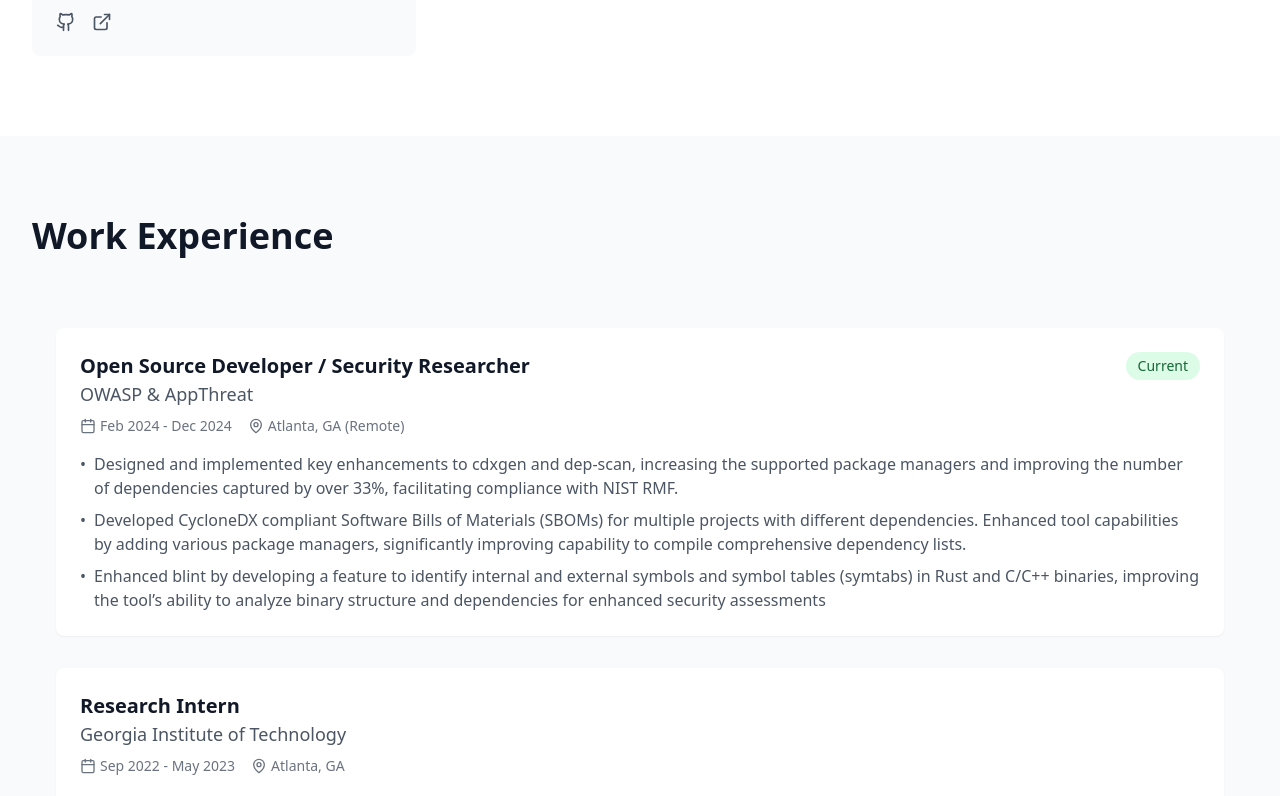
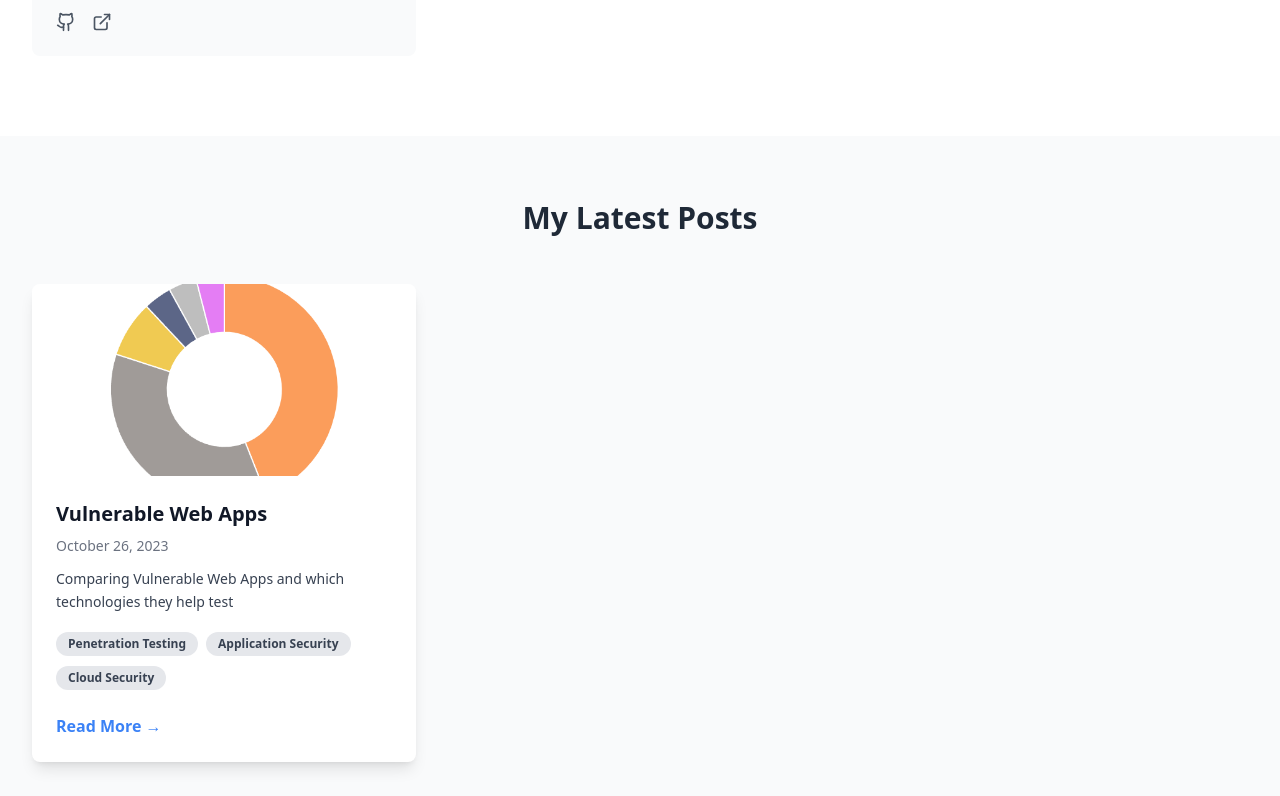
Before and after one commit to aryan-rajoria/Aryan-Rajoria.github.io, a React (Vite) app: page / in a window 1280 px wide. Shown: the part 1840-2636 px from the top of the page. Built offline with nearby package versions, Linux system fonts and the light colour scheme.

Commit message:
add blogs

```diff
--- a/src/App.tsx
+++ b/src/App.tsx
@@ -7,6 +7,7 @@
 import Projects from './components/Projects';
 import Contact from './components/Contact';
 import Navbar from './components/Navbar';
+import BlogList from './components/BlogList';
 import { ThemeProvider } from './context/ThemeContext';
 
 function App() {
@@ -18,6 +19,7 @@
         <main>
           <About />
           <Projects />
+          <BlogList />
           <Experience />
           <Education />
           {/* <Skills /> */}
--- /dev/null
+++ b/src/components/BlogList.tsx
@@ -0,0 +1,121 @@
+import React from 'react';
+import vulnImage from "../../static/proj1.png";
+
+interface Blog {
+  id: string;
+  title: string;
+  date: string;
+  description: string;
+  link: string;
+  imageUrl?: string; // Optional: URL for a cover image
+  tags?: string[];   // Optional: An array of tags
+}
+
+// Easy-to-edit list of blog posts
+// Replace with your actual blog post data
+const blogs: Blog[] = [
+  {
+    id: '1',
+    title: 'Vulnerable Web Apps',
+    date: 'October 26, 2023',
+    description: 'Comparing Vulnerable Web Apps and which technologies they help test',
+    link: 'https://aryan-rajoria.github.io/vuln-web-sec-proj/', // Replace with the actual link to your blog post
+    imageUrl: vulnImage, // Example image
+    tags: ['Penetration Testing', 'Application Security', "Cloud Security"],
+  },
+//   {
+//     id: '2',
+//     title: 'Understanding React Hooks',
+//     date: 'November 15, 2023',
+//     description: 'A deep dive into React Hooks, explaining useState, useEffect, and useContext with practical examples.',
+//     link: '#', // Replace with the actual link to your blog post
+//     imageUrl: 'https://images.unsplash.com/photo-1633356122544-f134324a6cee?ixlib=rb-4.0.3&ixid=M3wxMjA3fDB8MHxwaG90by1wYWdlfHx8fGVufDB8fHx8fA%3D%3D&auto=format&fit=crop&w=800&q=60', // Example image
+//     tags: ['React', 'JavaScript', 'Frontend'],
+//   },
+//   {
+//     id: '3',
+//     title: 'Tips for Effective Remote Work',
+//     date: 'December 05, 2023',
+//     description: 'Sharing my personal tips and strategies for staying productive and maintaining a healthy work-life balance while working remotely.',
+//     link: '#', // Replace with the actual link to your blog post
+//     // No imageUrl for this one, to show how it handles missing images
+//     tags: ['Remote Work', 'Productivity', 'Lifestyle'],
+//   },
+  // Add more blog objects here as you write them
+  // {
+  //   id: '4',
+  //   title: 'Your Next Blog Post Title',
+  //   date: 'Month Day, Year',
+  //   description: 'A short, engaging description of your blog post.',
+  //   link: '#', // Link to the post
+  //   imageUrl: 'https://via.placeholder.com/400x200?text=Your+Image',
+  //   tags: ['Tag1', 'Tag2'],
+  // },
+];
+
+const BlogList: React.FC = () => {
+  if (blogs.length === 0) {
+    return null; // Or a message like "No blog posts yet."
+  }
+
+  return (
+    <section id="blog" className="py-12 sm:py-16 bg-gray-50 dark:bg-gray-900 transition-colors">
+      <div className="container mx-auto px-4 sm:px-6 lg:px-8">
+        <h2 className="text-3xl font-bold text-center text-gray-800 dark:text-white mb-10 sm:mb-12">
+          My Latest Posts
+        </h2>
+        <div className="grid grid-cols-1 md:grid-cols-2 lg:grid-cols-3 gap-8">
+          {blogs.map((blog) => (
+            <article
+              key={blog.id}
+              className="bg-white dark:bg-gray-800 rounded-lg shadow-lg overflow-hidden flex flex-col hover:shadow-xl transition-shadow duration-300"
+            >
+              {blog.imageUrl && (
+                <a href={blog.link} target="_blank" rel="noopener noreferrer" className="block">
+                  <img
+                    src={blog.imageUrl}
+                    alt={`Cover image for ${blog.title}`}
+                    className="w-full h-48 object-cover"
+                  />
+                </a>
+              )}
+              <div className="p-6 flex flex-col flex-grow">
+                <h3 className="text-xl font-semibold text-gray-900 dark:text-white mb-2">
+                  <a href={blog.link} target="_blank" rel="noopener noreferrer" className="hover:underline">
+                    {blog.title}
+                  </a>
+                </h3>
+                <p className="text-sm text-gray-500 dark:text-gray-400 mb-3">{blog.date}</p>
+                <p className="text-gray-700 dark:text-gray-300 text-sm leading-relaxed mb-4 flex-grow">
+                  {blog.description}
+                </p>
+                {blog.tags && blog.tags.length > 0 && (
+                  <div className="mb-4">
+                    {blog.tags.map((tag) => (
+                      <span
+                        key={tag}
+                        className="inline-block bg-gray-200 dark:bg-gray-700 text-gray-700 dark:text-gray-200 rounded-full px-3 py-1 text-xs font-semibold mr-2 mb-2"
+                      >
+                        {tag}
+                      </span>
+                    ))}
+                  </div>
+                )}
+                <a
+                  href={blog.link}
+                  target="_blank"
+                  rel="noopener noreferrer"
+                  className="mt-auto inline-block text-blue-500 dark:text-blue-400 hover:text-blue-600 dark:hover:text-blue-500 font-semibold hover:underline transition-colors duration-300"
+                >
+                  Read More &rarr;
+                </a>
+              </div>
+            </article>
+          ))}
+        </div>
+      </div>
+    </section>
+  );
+};
+
+export default BlogList;
```
Also changed, not shown: static/proj1.png (added), 1 other file (tests, documents, lock files or other folders).
